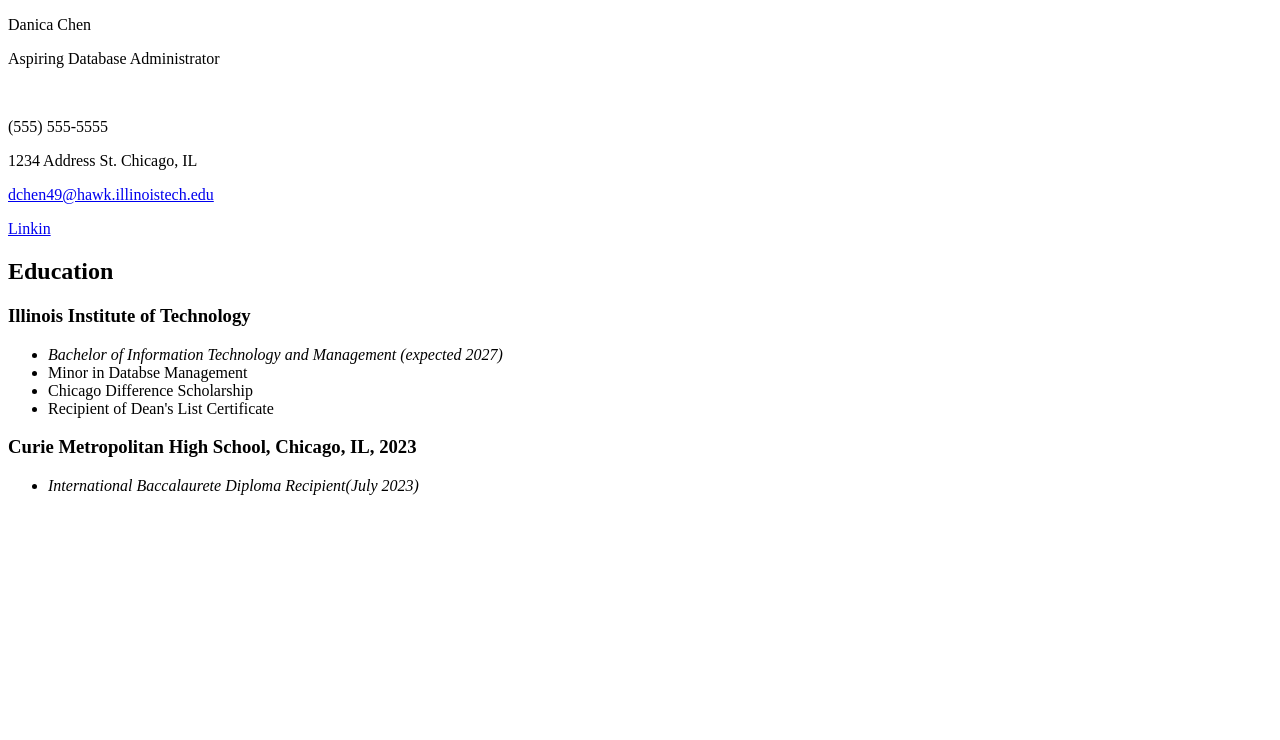
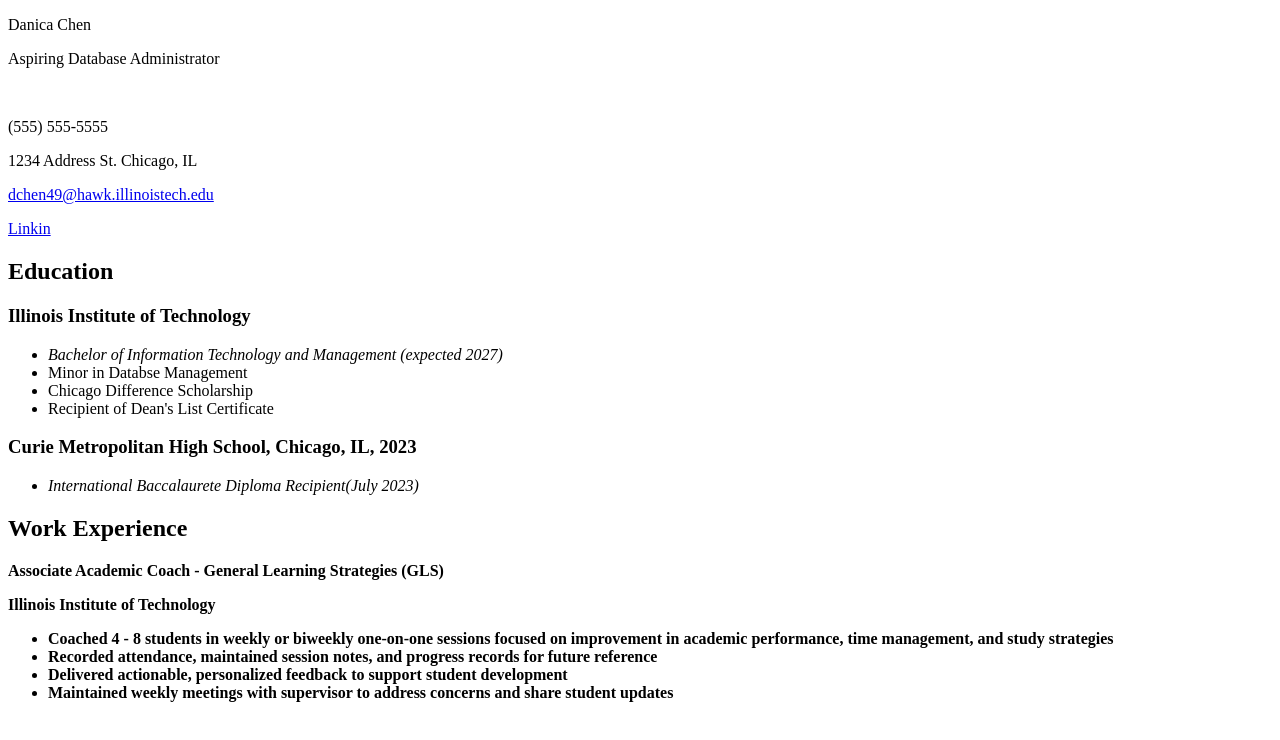
Before and after one commit to danicachen11/webdev441_lab1, a plain HTML site: page index.html in a window 1280 px wide. Drawn offline with Linux system fonts and the light colour scheme.

Commit message:
Update index.html

```diff
--- a/index.html
+++ b/index.html
@@ -38,6 +38,15 @@
     </section>
 
     <section class ="Experience">
+        <h2>Work Experience</h2>
+        <p><strong>Associate Academic Coach - General Learning Strategies (GLS)</p>
+        <p></em>Illinois Institute of Technology</em></p>
+        <ul>
+            <li>Coached 4 - 8 students in weekly or biweekly one-on-one sessions focused on improvement in academic performance, time management, and study strategies</li>
+            <li>Recorded attendance, maintained session notes, and progress records for future reference</li>
+            <li>Delivered actionable, personalized feedback to support student development</li>
+            <li>Maintained weekly meetings with supervisor to address concerns and share student updates</li>
+        </ul>
     </section>
 
     <section class ="Projects">
```
